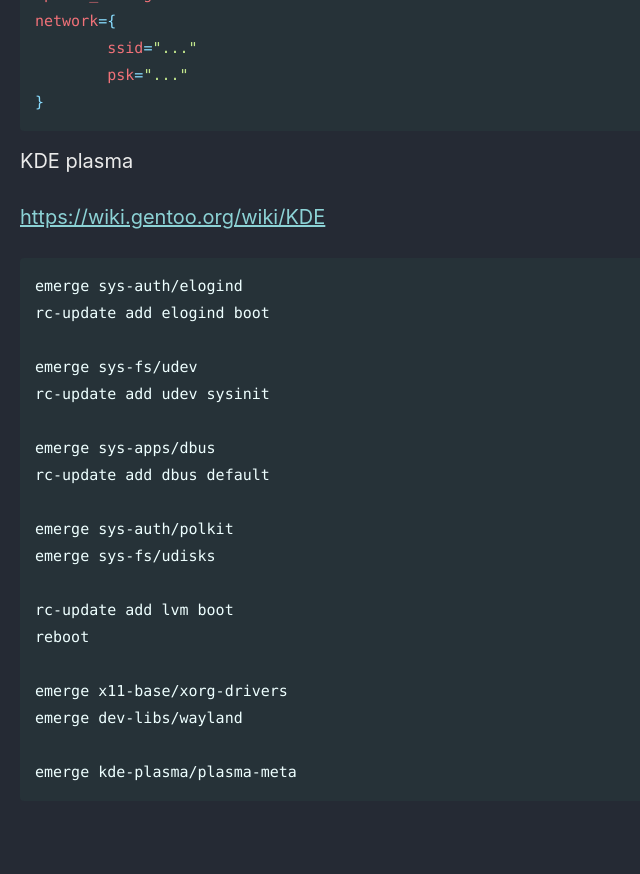
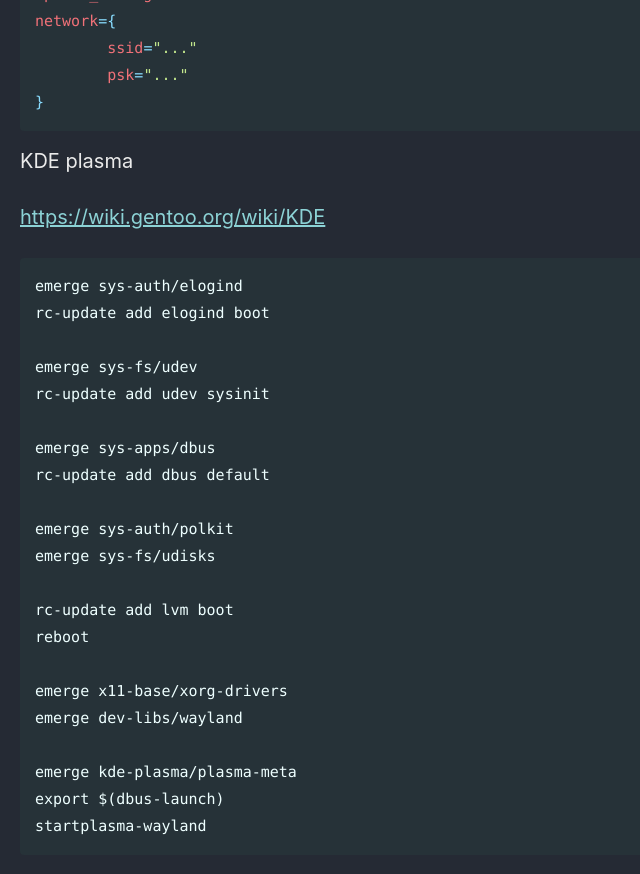
Before and after one commit to Connor-McCartney/Connor-McCartney.github.io, a Jekyll site: the page built from _pages/misc/gentoo.md, in a window 1280 px wide and 900 px high, scrolled down 5387 px. Shown: the top 874 px of the window, without its empty margins (0-640 px from the left). Built offline with Jekyll 4.4.1, drawn with Linux system fonts in a browser that asks for light colours; cached includes are drawn as plain includes; our own code applies the rules of GitHub Pages for plain Markdown files; before the commit the page ends 6233 px from its top, so only the background shows below that.

Commit message:
Update gentoo.md

````diff
--- a/_pages/misc/gentoo.md
+++ b/_pages/misc/gentoo.md
@@ -270,4 +270,6 @@ emerge x11-base/xorg-drivers
 emerge dev-libs/wayland
 
 emerge kde-plasma/plasma-meta
+export $(dbus-launch)
+startplasma-wayland
 ```
````
